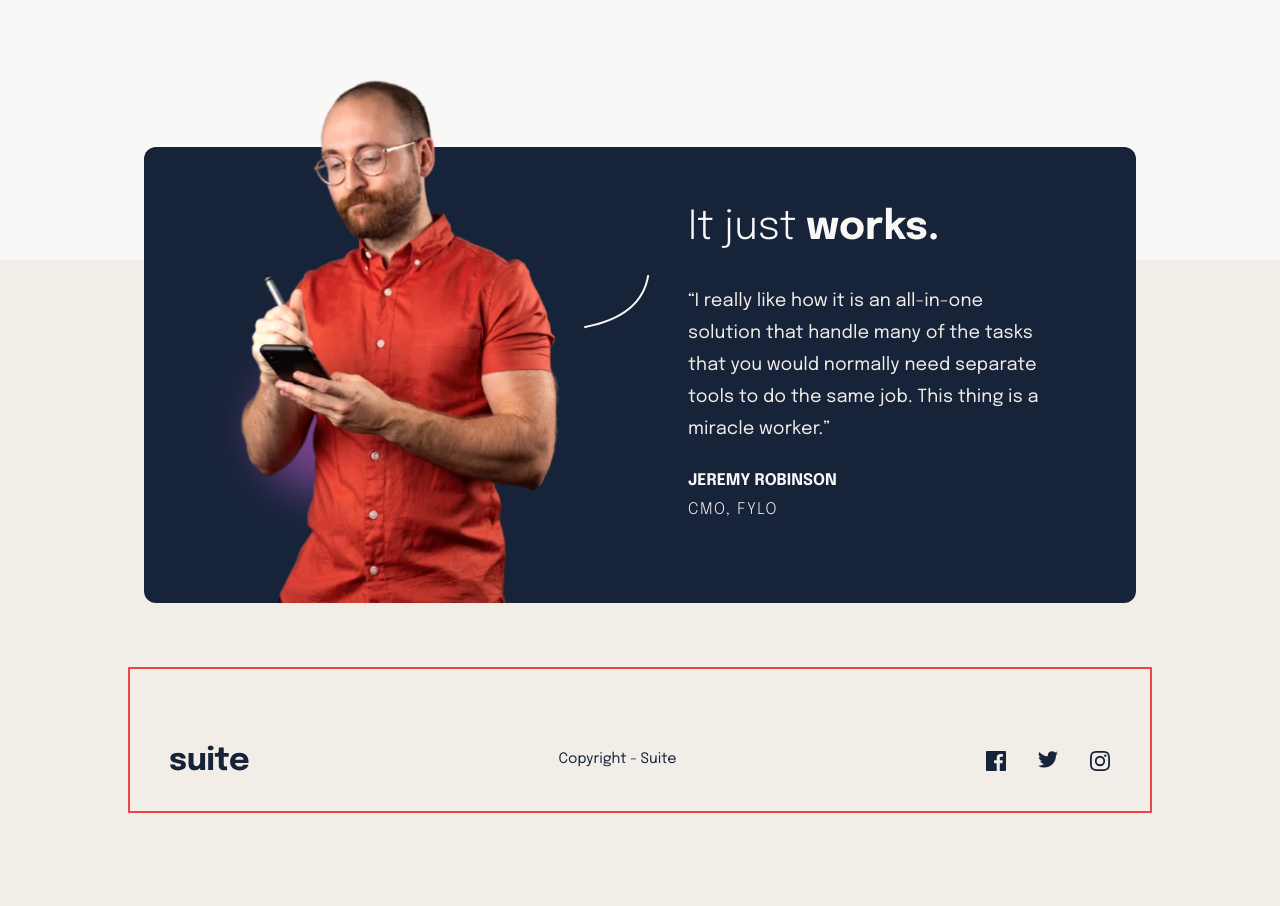
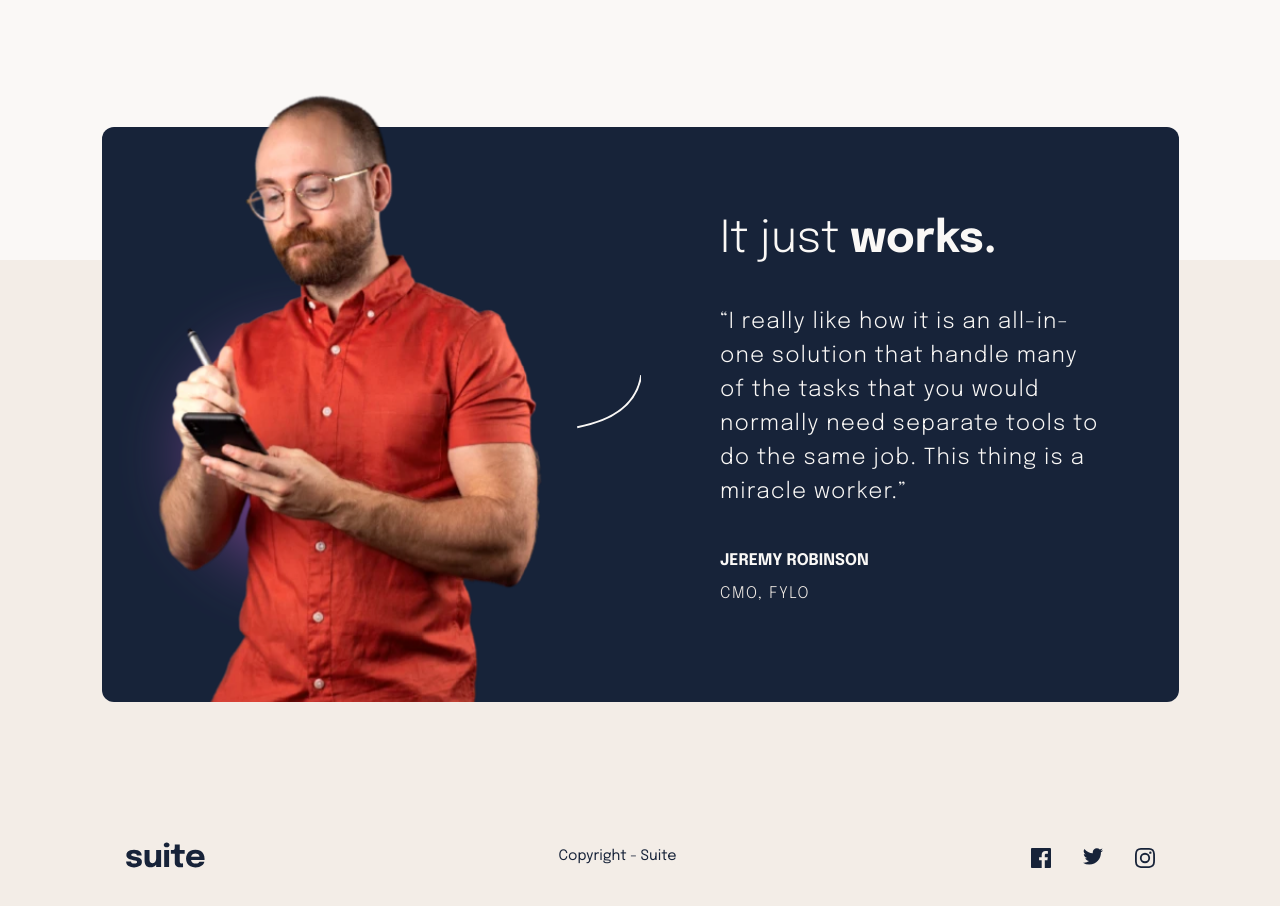
Before and after one commit to mdubelbeis/suite-landing-page, a React (Create React App) app: page / in a window 1280 px wide. Shown: the part 840-1746 px from the top of the page. Built offline with nearby package versions, Linux system fonts and the light colour scheme.

Commit message:
fixed responsive design

```diff
--- a/src/components/App.js
+++ b/src/components/App.js
@@ -8,10 +8,10 @@ const App = () => {
   return (
     <main>
       <Header />
-      <div className="w-auto mx-auto md:px-4 overflow-hidden max-w-[1024px]">
+      <div className="w-auto mx-auto md:px-4 overflow-hidden max-w-[1109px]">
         <Info />
       </div>
-      <div className="hidden lg:block md:absolute md:top-[1100px] md:bottom-0 md:-z-10 bg-dark-cream w-screen md:h-[600px] min-h-full"></div>
+      <div className="hidden lg:block md:absolute md:top-[1100px] md:bottom-0 md:-z-10 bg-dark-cream w-screen md:h-full h-full"></div>
       <Footer />
     </main>
   );
--- a/src/components/Footer.component.js
+++ b/src/components/Footer.component.js
@@ -2,7 +2,7 @@ import logo from '../assets/logo.svg';
 
 const Footer = () => {
   return (
-    <div className="border-red-500 border-2 w-screen max-w-[1024px] mx-auto bg-dark-cream p-20 space-y-10 flex flex-col justify-center items-center md:flex-row md:justify-between md:items-end md:p-10 lg:mt-16">
+    <div className="w-full max-w-[1109px] mx-auto bg-dark-cream p-20 space-y-10 flex flex-col justify-center items-center md:flex-row md:justify-between md:items-end md:p-10 lg:mt-16">
       <img src={logo} alt="suite logo" />
       <small>Copyright - Suite</small>
 
--- a/src/components/Header.component.js
+++ b/src/components/Header.component.js
@@ -5,7 +5,7 @@ import Button from './Button.component';
 const Header = () => {
   const [style, setStyle] = useState('header-btn');
   return (
-    <div className="flex py-6 px-4 max-w-[1109px] mx-auto lg:mt-8">
+    <div className="flex mt-8 py-6 px-4 max-w-[1109px] mx-auto">
       <div className="mr-auto">
         <img src={Logo} alt="Logo" />
       </div>
--- a/src/components/Image.component.js
+++ b/src/components/Image.component.js
@@ -13,9 +13,7 @@ const Image = () => {
     const onLoad = () => {
       setWindowWidth(window.innerWidth);
 
-      if (windowWidth <= 375) {
-        setImage(`${Mobile}`);
-      } else if (windowWidth < 768) {
+      if (windowWidth < 768) {
         setImage(`${Mobile2x}`);
       } else if (windowWidth === 768) {
         setImage(`${Tablet}`);
--- a/src/components/Quote.component.js
+++ b/src/components/Quote.component.js
@@ -25,32 +25,32 @@ const Quote = () => {
   }, [windowWidth]);
 
   return (
-    <div className="w-screen relative bg-dark-blue rounded-xl flex flex-col items-center quote p-4 mt-56 md:w-full lg:flex-row lg:p-10 ">
-      <div className="sticky md:-top-2 md:left-[300px] w-52 z-5 lg:absolute lg:left-[60px] lg:top-40 lg:w-60">
+    <div className="w-screen relative bg-dark-blue rounded-xl flex flex-col items-center quote mt-72 md:w-full lg:flex-row lg:h-[575px] ">
+      <div className="sticky md:-top-2 md:left-[300px] w-52 z-5 lg:absolute lg:left-0 lg:top-32 lg:w-[400px]">
         <img src={blur} alt="blur svg" />
       </div>
       <img
-        className="absolute -top-[140px] w-48 z-10 lg:ml-14 lg:-top-[67px] lg:w-80"
+        className="absolute -top-56 w-[300px] z-10 lg:ml-14 lg:-top-8 lg:w-96"
         src={image}
         alt="image of guy on phone"
       />
       <img
-        className="mt-2 mb-10 w-20 h-20 md:mt-50 md:mb-4 overflow-hidden lg:sticky lg:left-[440px] lg:mb-32 lg:mr-10"
+        className="mt-32 mb-2 w-24 h-20 md:mt-50 md:mb-4 overflow-hidden lg:sticky lg:left-[475px] lg:mb-32 lg:pr-8"
         src={curveUp}
         alt="curved line graphic"
       />
-      <div className="text-center px-2 md:px-6 lg:ml-20 lg:w-6/12 lg:sticky lg:left-[600px] lg:text-left lg:px-12">
-        <p className="text-light-cream font-light text-[40px] leading-[50px] mb-8 lg:pt-4">
+      <div className="text-center p-8 font-light lg:w-6/12 lg:sticky lg:left-full lg:text-left lg:px-20 lg:space-y-10 lg:mt-4">
+        <p className="text-light-cream font-light text-[44px] leading-[50px] lg:pt-4 mb-10">
           It just <span className="font-extrabold">works.</span>
         </p>
-        <q className="text-dark-cream leading-[32px] text-[18px] tracking-[0.09px]">
+        <q className="text-light-cream leading-[34px] text-[22px] tracking-[1.1px]">
           I really like how it is an all-in-one solution that handle
           many of the tasks that you would normally need separate
           tools to do the same job. This thing is a miracle worker.
         </q>
 
-        <div>
-          <p className="text-light-cream font-bold mt-6 mb-1">
+        <div className="my-10">
+          <p className="text-light-cream font-bold mb-2">
             JEREMY ROBINSON
           </p>
           <p className="text-dark-cream font-light text-[16px] leading-[26px] tracking-widest md:mb-10 ">
--- a/src/index.css
+++ b/src/index.css
@@ -43,5 +43,5 @@
 }
 
 .header-btn {
-  @apply p-4 border-[1px] text-[12px] border-dark-blue rounded-md font-bold hover:bg-dark-blue hover:text-light-cream lg:mr-2;
+  @apply p-4 border-[1px] text-[16px] border-dark-blue rounded-md font-bold hover:bg-dark-blue hover:text-light-cream lg:mr-2;
 }
```
